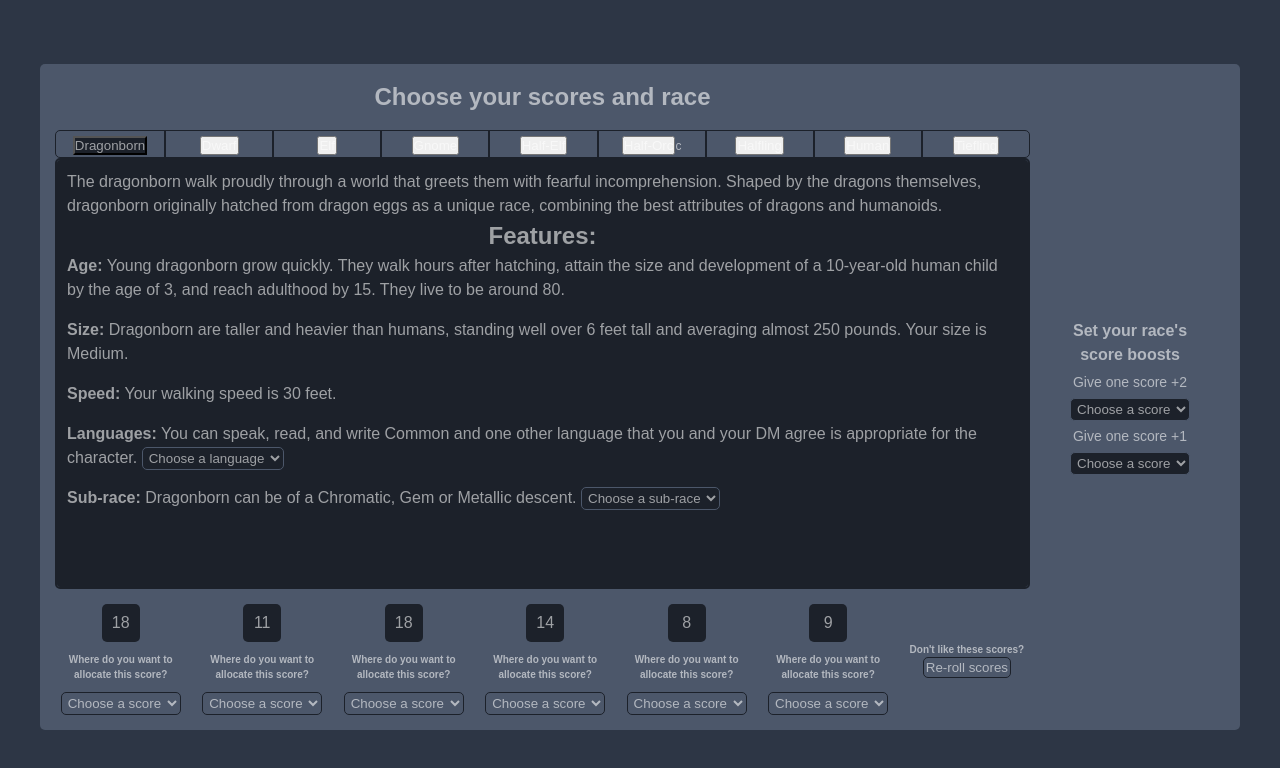
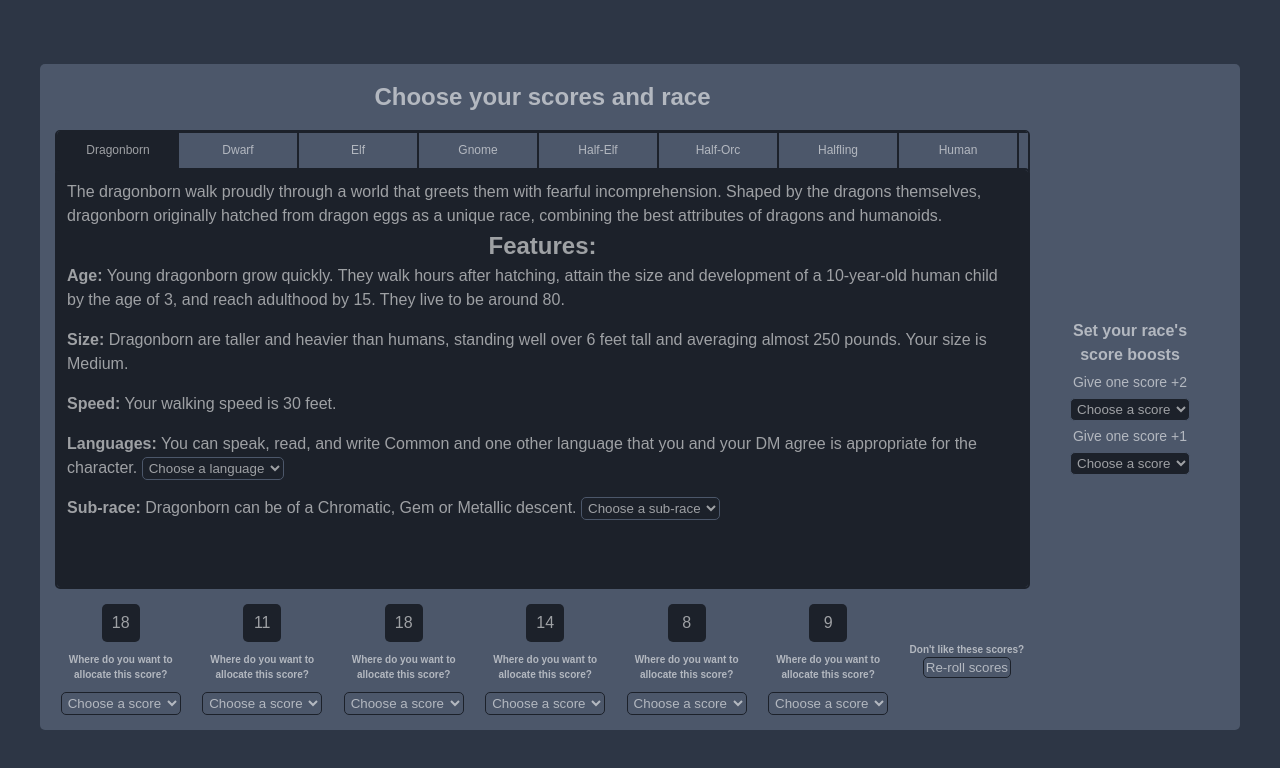
Before and after one commit to mrodriguezoi/5e-characters, a plain HTML site: page createCharacter-raceStats.html in a window 1280 px wide. Both pictures are taken after a click on the button "Dragonborn". Drawn offline with Linux system fonts and the light colour scheme.

Commit message:
Fixed styles of race list and added logic for selected race

```diff
--- a/script.js
+++ b/script.js
@@ -114,10 +114,10 @@ function showRaceDetails(race) {
 let raceListItems = document.querySelectorAll(".race-list > div > button");
 for (let i = 0; i <= raceListItems.length - 1; i++) {
   raceListItems[i].addEventListener("click", () => {
-    for (let j = 0; j <= raceListItems - 1; j++) {
-      raceListItems[j].removeAttribute("style");
+    for (let j = 0; j <= raceListItems.length - 1; j++) {
+      raceListItems[j].removeAttribute("id");
     }
-    event.target.setAttribute("style", "background-color: var(--object-color)");
+    event.target.setAttribute("id", "selected-race");
     showRaceDetails(event.target.innerText.toLowerCase());
   });
 }
--- a/style.css
+++ b/style.css
@@ -338,7 +338,9 @@ strong {
   overflow-x: auto;
   border: 1px solid var(--object-color);
   border-radius: 5px;
-  margin-bottom: -15px;
+  margin-bottom: -22px;
+  border-right-width: 2px;
+  border-left-width: 2px;
 }
 .race-list::-webkit-scrollbar {
   width: 0;
@@ -351,13 +353,16 @@ strong {
   display: flex;
   gap: 5px;
 }
-.race-list div {
-  border-left: 2px solid var(--object-color);
-  padding: 5px 5px;
+.race-list button {
+  padding: 10px 5px;
   font-size: 12px;
-  flex: 1 0 80px;
   text-align: center;
   padding-bottom: 15px;
+  background-color: var(--modal-color);
+  width: 120px;
+  border: none;
+  border-left: 2px solid var(--object-color);
+  border-top: 2px solid var(--object-color);
 }
 .race-list > div:first-child {
   border-left: 0;
@@ -408,6 +413,9 @@ li > ul > li {
 .empty > p {
   margin: auto;
 }
+#selected-race {
+  background-color: var(--object-color);
+}
 
 /* Default Hidding */
 
```
